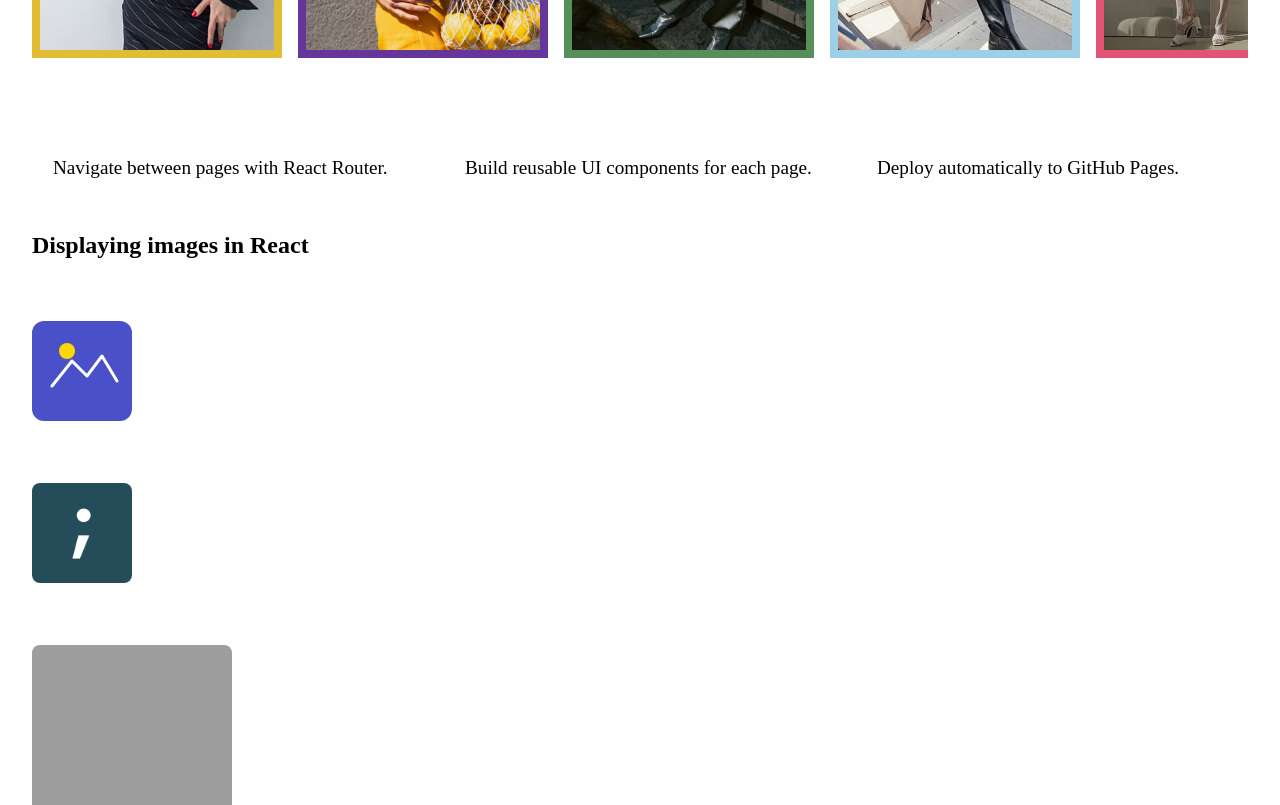
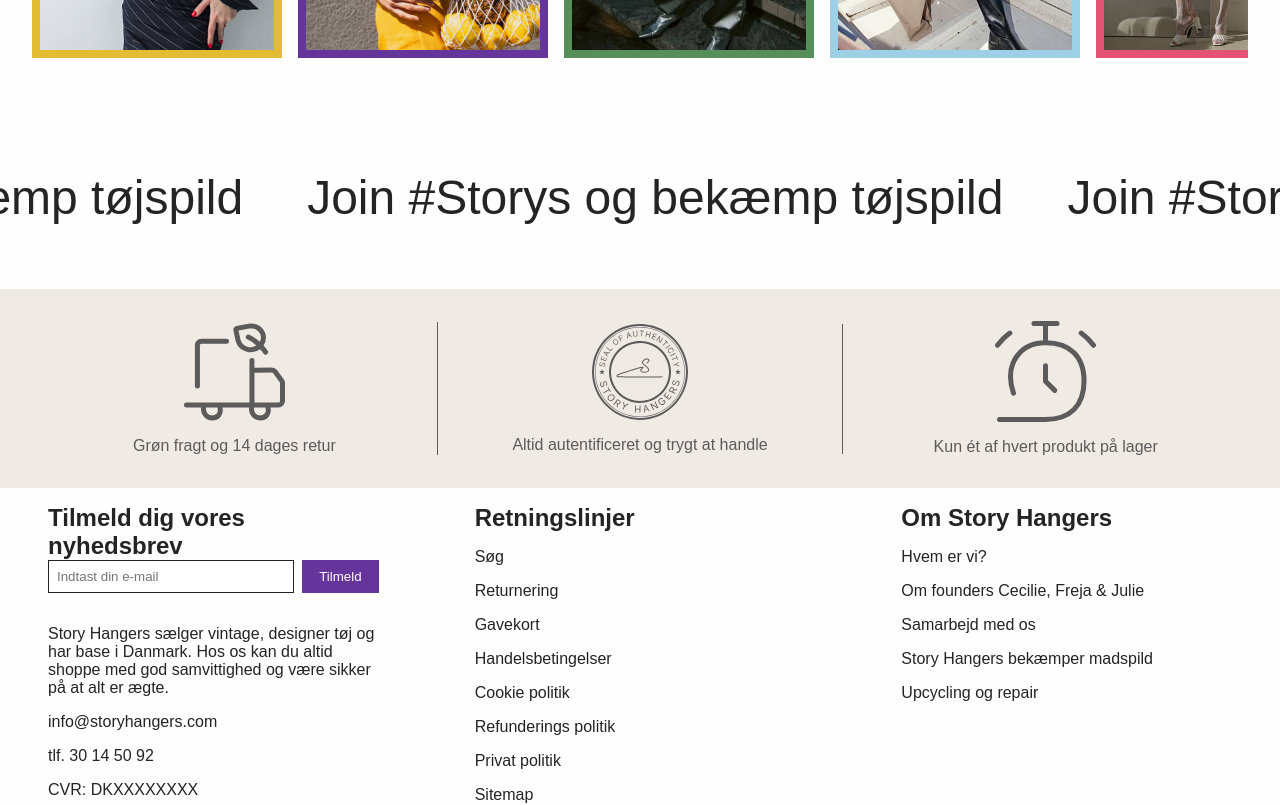
Before and after one commit to juliewboecher/customer-experience-exam, a React (Vite) app: page / in a window 1280 px wide. Shown: the part 1680-2485 px from the top of the page. Built offline with nearby package versions, Linux system fonts and the light colour scheme; grey boxes are pictures that could not be loaded; a web font is replaced by a local one.

Commit message:
Remove unused features and example images from HomePage component

```diff
--- a/src/pages/HomePage.jsx
+++ b/src/pages/HomePage.jsx
@@ -38,42 +38,6 @@ export default function HomePage() {
         <section className="steal-the-style">
           <StealTheStyle />
         </section>
-
-        <section className="home-features">
-          <article className="feature-card">
-            <h3>Routing</h3>
-            <p>Navigate between pages with React Router.</p>
-          </article>
-          <article className="feature-card">
-            <h3>Components</h3>
-            <p>Build reusable UI components for each page.</p>
-          </article>
-          <article className="feature-card">
-            <h3>Deployment</h3>
-            <p>Deploy automatically to GitHub Pages.</p>
-          </article>
-        </section>
-
-        <article>
-          <h2>Displaying images in React</h2>
-
-          <h3>1. Import from src/assets</h3>
-          <img src={reactRouterLogo} alt="Example SVG" className="img-small" />
-
-          <h3>2. Public folder</h3>
-          <img
-            src={`${import.meta.env.BASE_URL}logo.webp`}
-            alt="Favicon from public folder"
-            className="img-small"
-          />
-
-          <h3>3. External URL</h3>
-          <img
-            src="https://picsum.photos/200"
-            alt="Random external image"
-            className="img-medium"
-          />
-        </article>
       </main>
       <section className="text-carousel">
         <div className="text-moving">
```
